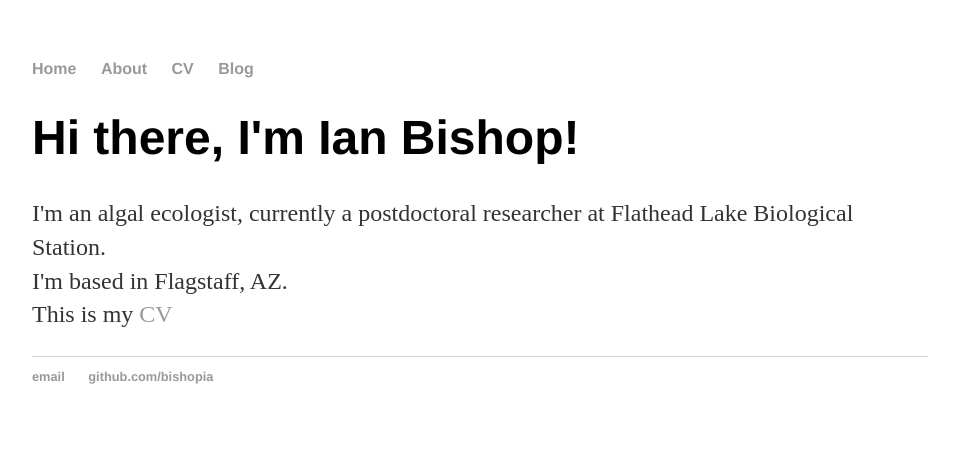
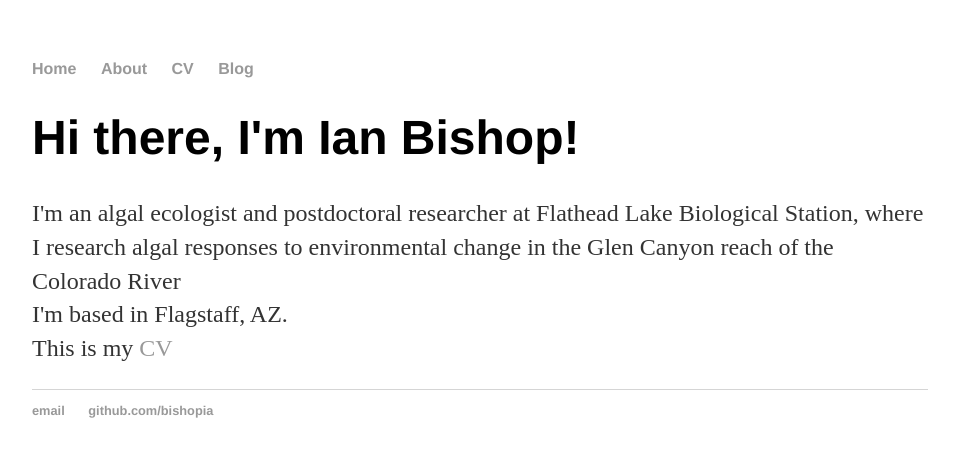
Before and after one commit to bishopia/bishopia.github.io, a Jekyll site: the page built from index.html, in a window 1280 px wide. Shown: the top 457 px of the page, without its empty margins (160-1114 px from the left). Built offline with Jekyll 4.4.1, drawn with Linux system fonts in a browser that asks for light colours.

Commit message:
Update index.html

```diff
--- a/index.html
+++ b/index.html
@@ -4,7 +4,8 @@ title: Ian Bishop, PhD
 ---
 <div class="blurb">
 	<h1>Hi there, I'm Ian Bishop!</h1>
-	<p>I'm an algal ecologist, currently a postdoctoral researcher at Flathead Lake Biological Station.
+	<p>I'm an algal ecologist and postdoctoral researcher at Flathead Lake Biological Station, where I research algal responses to
+		environmental change in the Glen Canyon reach of the Colorado River
 	<br>I'm based in Flagstaff, AZ.
 	<br>This is my <a href="/assets/pdfs/Bishop_CV_20230125.pdf" target="_blank">CV</a></p>
 </div><!-- /.blurb -->
```
